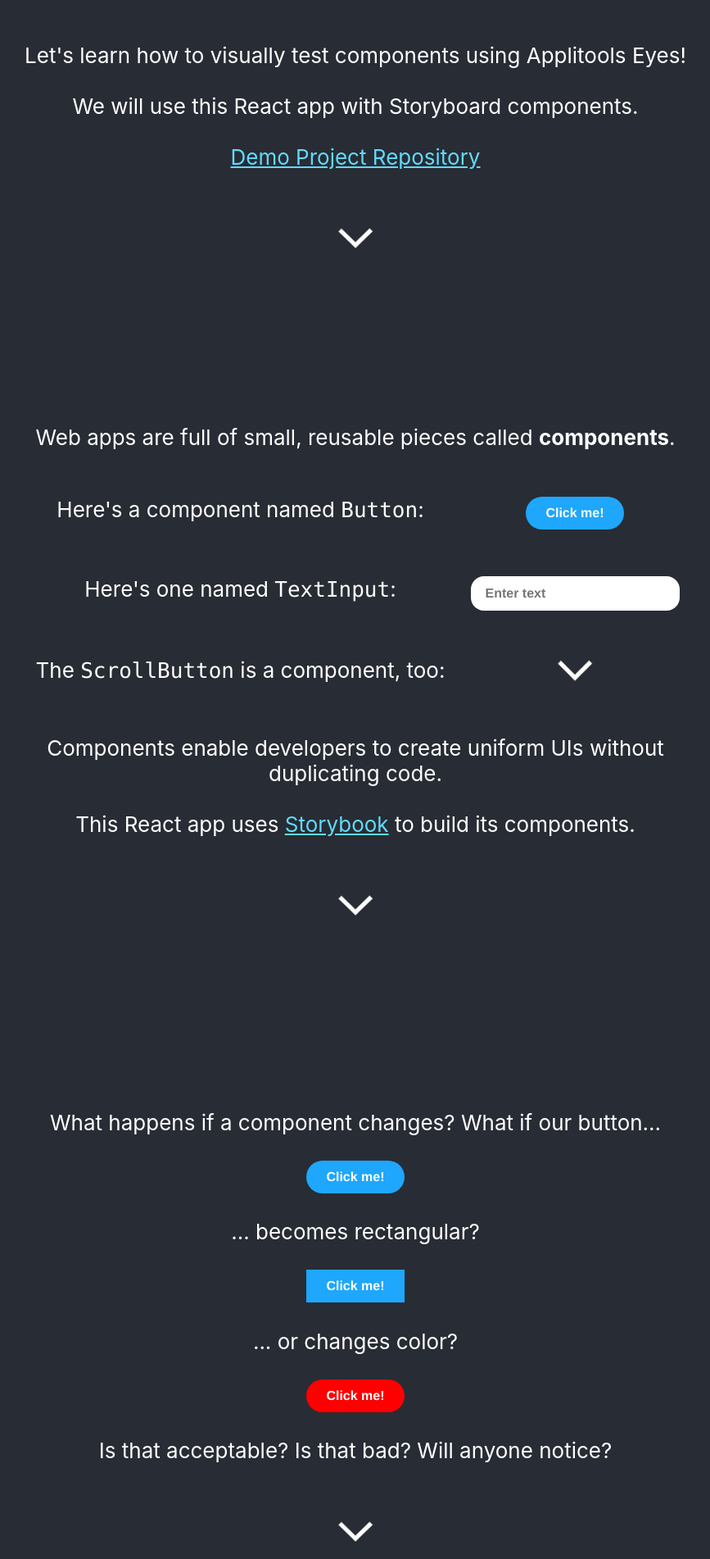
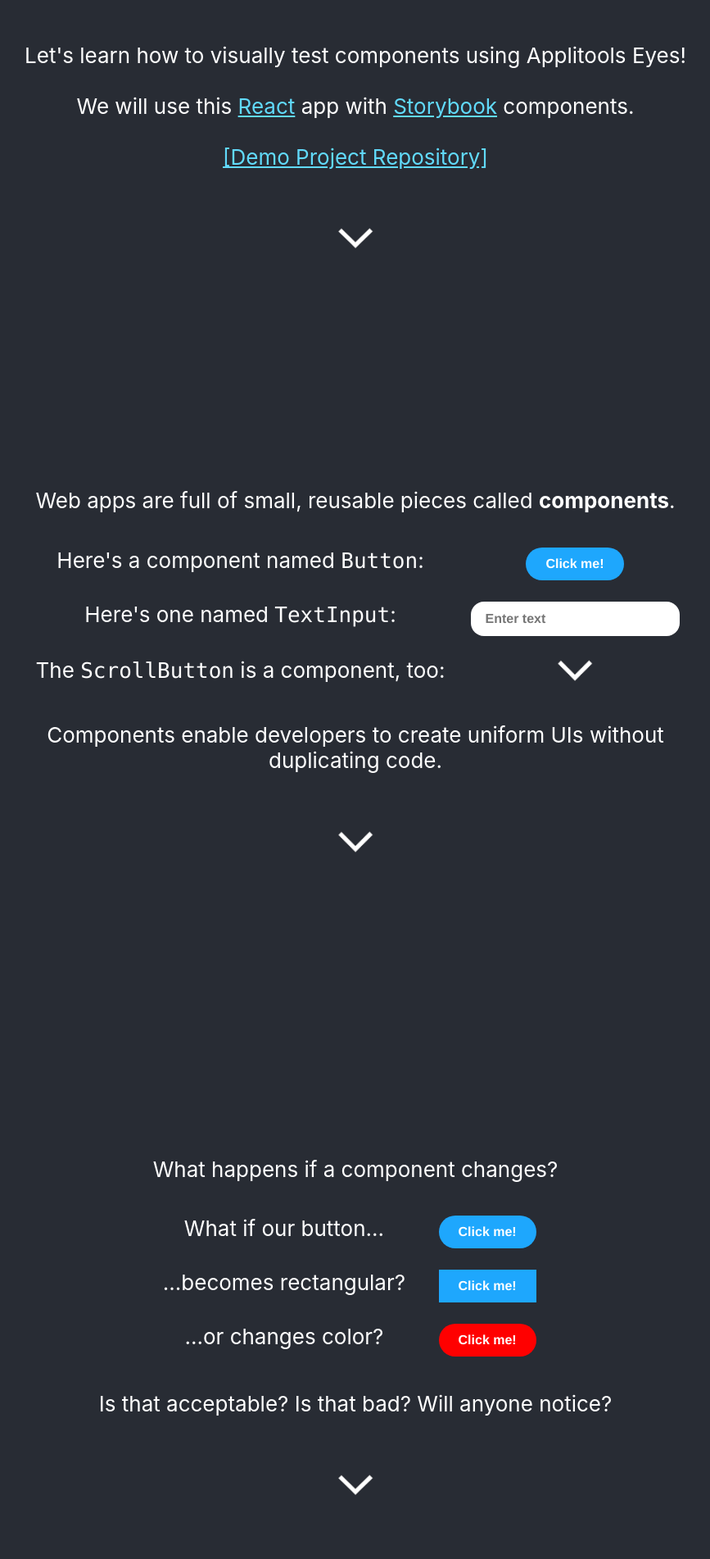
Before and after one commit to AutomationPanda/applitools-react-storybook-demo, a React (Create React App) app: page / in a window 1280 px wide. Shown: the part 378-2280 px from the top of the page at 82% size, without its empty margins (206-1073 px from the left). Built offline with nearby package versions, Linux system fonts and the light colour scheme.

Commit message:
Improved App page

```diff
--- a/src/App.css
+++ b/src/App.css
@@ -59,7 +59,7 @@
 .comparison-container {
   display: grid;
   grid-template-columns: 1fr 0.5fr 1fr;
-  grid-gap: 10px;
+  grid-gap: 1em;
   margin-top: 1em;
   margin-bottom: 1em;
 }
--- a/src/App.js
+++ b/src/App.js
@@ -11,7 +11,21 @@
       <header className="App-header" id="slide1">
         <img src={logo} className="App-logo" alt="logo" />
         <p>Let's learn how to visually test components using Applitools Eyes!</p>
-        <p>We will use this React app with Storyboard components.</p>
+        <p>We will use this <a
+            className="App-link"
+            href="https://reactjs.org/"
+            target="_blank"
+            rel="noopener noreferrer"
+          >
+          React
+          </a> app with <a
+            className="App-link"
+            href="https://storybook.js.org/"
+            target="_blank"
+            rel="noopener noreferrer"
+          >
+          Storybook
+          </a> components.</p>
         <p>
           <a
             className="App-link"
@@ -19,7 +33,7 @@
             target="_blank"
             rel="noopener noreferrer"
           >
-            Demo Project Repository
+            [Demo Project Repository]
           </a>
         </p>
         <p className="scroll-arrow-margin"><ScrollButton scrollToId="slide2"/></p>
@@ -27,39 +41,30 @@
 
       <header className="App-header" id="slide2">
         <p>Web apps are full of small, reusable pieces called <b>components</b>.</p>
-
         <div class="component-container">
-          <div><p>Here's a component named <code>Button</code>:</p></div>
-          <div><p><Button label="Click me!" primary="true" size="large"></Button></p></div>
-          <div><p>Here's one named <code>TextInput</code>:</p></div>
-          <div><p><TextInput/></p></div>
-          <div><p>The <code>ScrollButton</code> is a component, too:</p></div>
-          <div><p><ScrollButton/></p></div>
+          <div>Here's a component named <code>Button</code>:</div>
+          <div><Button label="Click me!" primary="true" size="large"></Button></div>
+          <div>Here's one named <code>TextInput</code>:</div>
+          <div><TextInput/></div>
+          <div>The <code>ScrollButton</code> is a component, too:</div>
+          <div><ScrollButton/></div>
         </div>
-
-        <p>
-          Components enable developers to create uniform UIs without duplicating code.
-        </p>
-        <p>
-          This React app uses <a
-            className="App-link"
-            href="https://storybook.js.org/"
-            target="_blank"
-            rel="noopener noreferrer"
-          >
-          Storybook
-          </a> to build its components.
-        </p>
+        <p>Components enable developers to create uniform UIs without duplicating code.</p>
         <p className="scroll-arrow-margin"><ScrollButton scrollToId="slide3" /></p>
       </header>
 
       <header className="App-header" id="slide3">
-        <p>What happens if a component changes? What if our button...</p>
-        <p><Button label="Click me!" primary="true" size="large"></Button></p>
-        <p>... becomes rectangular?</p>
-        <p><Button label="Click me!" primary="true" rectangular="true" size="large"></Button></p>
-        <p>... or changes color?</p>
-        <p><Button label="Click me!" primary="true" size="large" backgroundColor="red"></Button></p>
+        <p>What happens if a component changes?</p>
+
+        <div class="component-container">
+          <div>What if our button...</div>
+          <div><Button label="Click me!" primary="true" size="large"></Button></div>
+          <div>...becomes rectangular?</div>
+          <div><Button label="Click me!" primary="true" rectangular="true" size="large"></Button></div>
+          <div>...or changes color?</div>
+          <div><Button label="Click me!" primary="true" size="large" backgroundColor="red"></Button></div>
+        </div>
+
         <p>Is that acceptable? Is that bad? Will anyone notice?</p>
         <p className="scroll-arrow-margin"><ScrollButton scrollToId="slide4" /></p>
       </header>
@@ -74,9 +79,9 @@
       <header className="App-header" id="slide5">
         <p>We need a way to visually check for component changes:</p>
         <div class="comparison-container">
-          <div><p><Button label="Click me!" primary="true" size="large"></Button></p></div>
-          <div><p>&lt;=&gt;</p></div>
-          <div><p><Button label="Click me!" primary="true" rectangular="true" size="large"></Button></p></div>
+          <div><Button label="Click me!" primary="true" size="large"></Button></div>
+          <div>&lt;=&gt;</div>
+          <div><Button label="Click me!" primary="true" rectangular="true" size="large"></Button></div>
           <div>The "baseline"</div>
           <div></div>
           <div>The "latest"</div>
```
